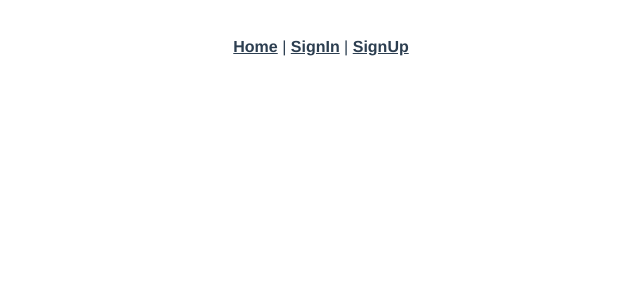
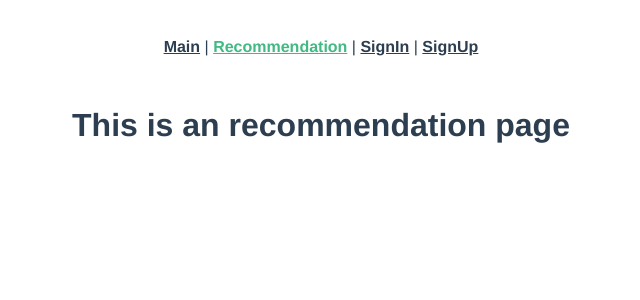
Before and after one commit to ji-hyon/MovieWeb, a Vue app in the folder final_pjt_front/: page /recommendation in a window 1280 px wide. Shown: the top 300 px of the page, without its empty margins (319-959 px from the left). Built offline with nearby package versions, Linux system fonts and the light colour scheme.

Commit message:
recommendation 추가

```diff
--- a/final_pjt_front/src/App.vue
+++ b/final_pjt_front/src/App.vue
@@ -1,7 +1,8 @@
 <template>
   <div id="app">
     <nav>
-      <router-link v-bind:to="{name: 'home'}">Home</router-link> |
+      <router-link v-bind:to="{name: 'main'}">Main</router-link> |
+      <router-link v-bind:to="{name: 'recommendation'}">Recommendation</router-link> |
       <router-link v-bind:to="{name: 'signin'}">SignIn</router-link> |
       <router-link v-bind:to="{name: 'signup'}">SignUp</router-link>
     </nav>
--- a/final_pjt_front/src/components/HelloWorld.vue
+++ /dev/null
@@ -1,37 +0,0 @@
-<template>
-  <div class="hello">
-    <h1>{{ msg }}</h1>
-    <p>
-      For a guide and recipes on how to configure / customize this project,<br>
-      check out the
-      <a href="https://cli.vuejs.org" target="_blank" rel="noopener">vue-cli documentation</a>.
-    </p>
-  </div>
-</template>
-
-<script>
-export default {
-  name: 'HelloWorld',
-  props: {
-    msg: String
-  }
-}
-</script>
-
-<!-- Add "scoped" attribute to limit CSS to this component only -->
-<style scoped>
-h3 {
-  margin: 40px 0 0;
-}
-ul {
-  list-style-type: none;
-  padding: 0;
-}
-li {
-  display: inline-block;
-  margin: 0 10px;
-}
-a {
-  color: #42b983;
-}
-</style>
--- a/final_pjt_front/src/router/index.js
+++ b/final_pjt_front/src/router/index.js
@@ -1,6 +1,7 @@
 import Vue from 'vue'
 import VueRouter from 'vue-router'
-import HomeView from '../views/HomeView.vue'
+import MainView from '../views/MainView.vue'
+import RecommendationView from '../views/RecommendationView.vue'
 import SignInView from '../views/SignInView.vue'
 import SignUpView from '../views/SignUpView.vue'
 
@@ -9,8 +10,13 @@ Vue.use(VueRouter)
 const routes = [
   {
     path: '/',
-    name: 'home',
-    component: HomeView
+    name: 'main',
+    component: MainView
+  },
+  {
+    path: '/recommendation',
+    name: 'recommendation',
+    component: RecommendationView
   },
   {
     path: '/signin',
--- a/final_pjt_front/src/views/HomeView.vue
+++ b/final_pjt_front/src/views/MainView.vue
@@ -1,6 +1,6 @@
 <template>
-  <div class="home">
-    <h1>Home Page</h1>
+  <div class="main">
+    <h1>Main Page</h1>
     <MovieList/>
   </div>
 </template>
@@ -9,7 +9,7 @@
 import MovieList from '@/components/MovieList.vue'
 
 export default {
-  name: 'HomeView',
+  name: 'MainView',
   components: {
     MovieList,
   },
--- /dev/null
+++ b/final_pjt_front/src/views/RecommendationView.vue
@@ -0,0 +1,5 @@
+<template>
+  <div class="signin">
+    <h1>This is an recommendation page</h1>
+  </div>
+</template>
```
Also changed, not shown: 1 other file (tests, documents, lock files or other folders).
